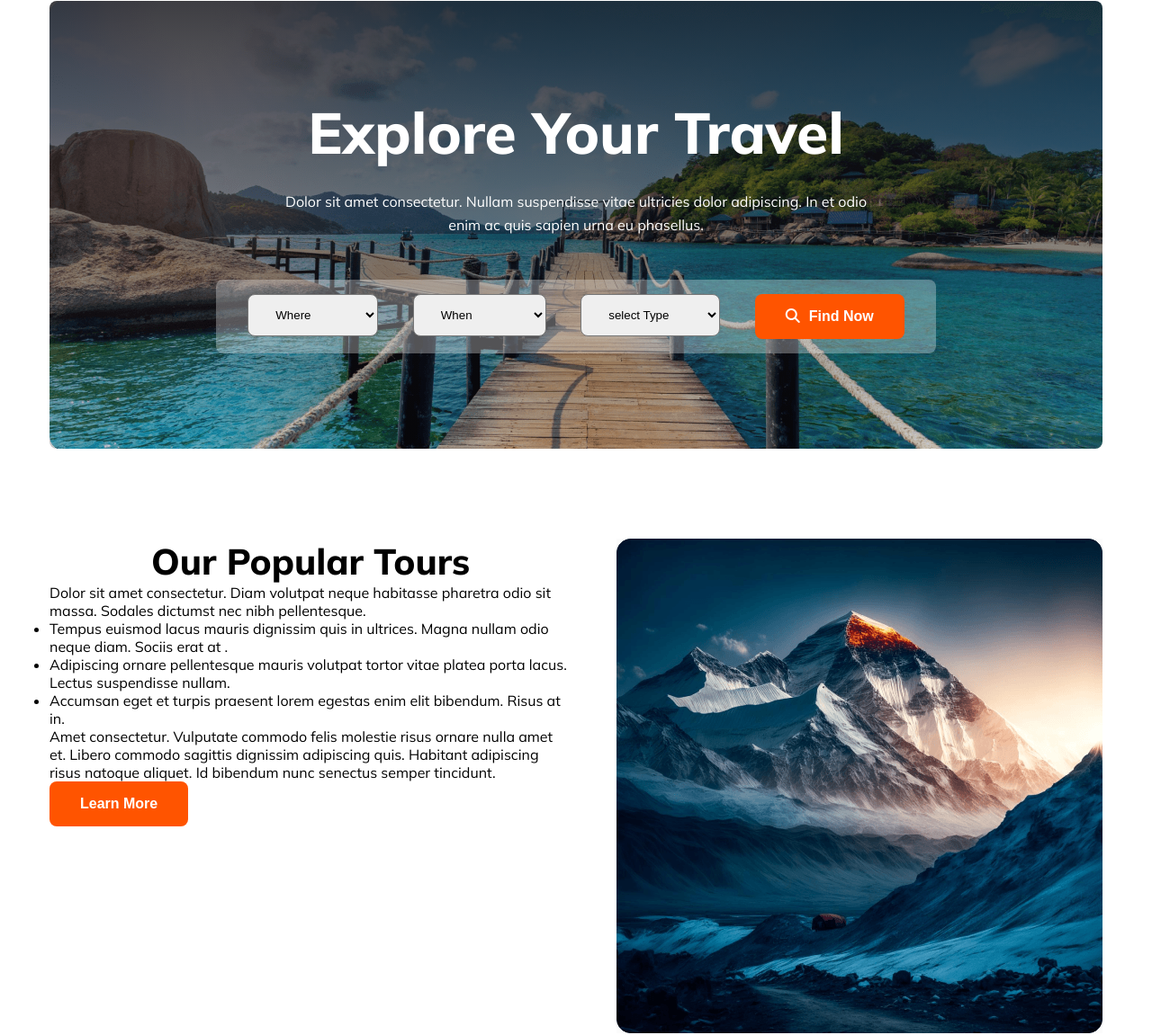
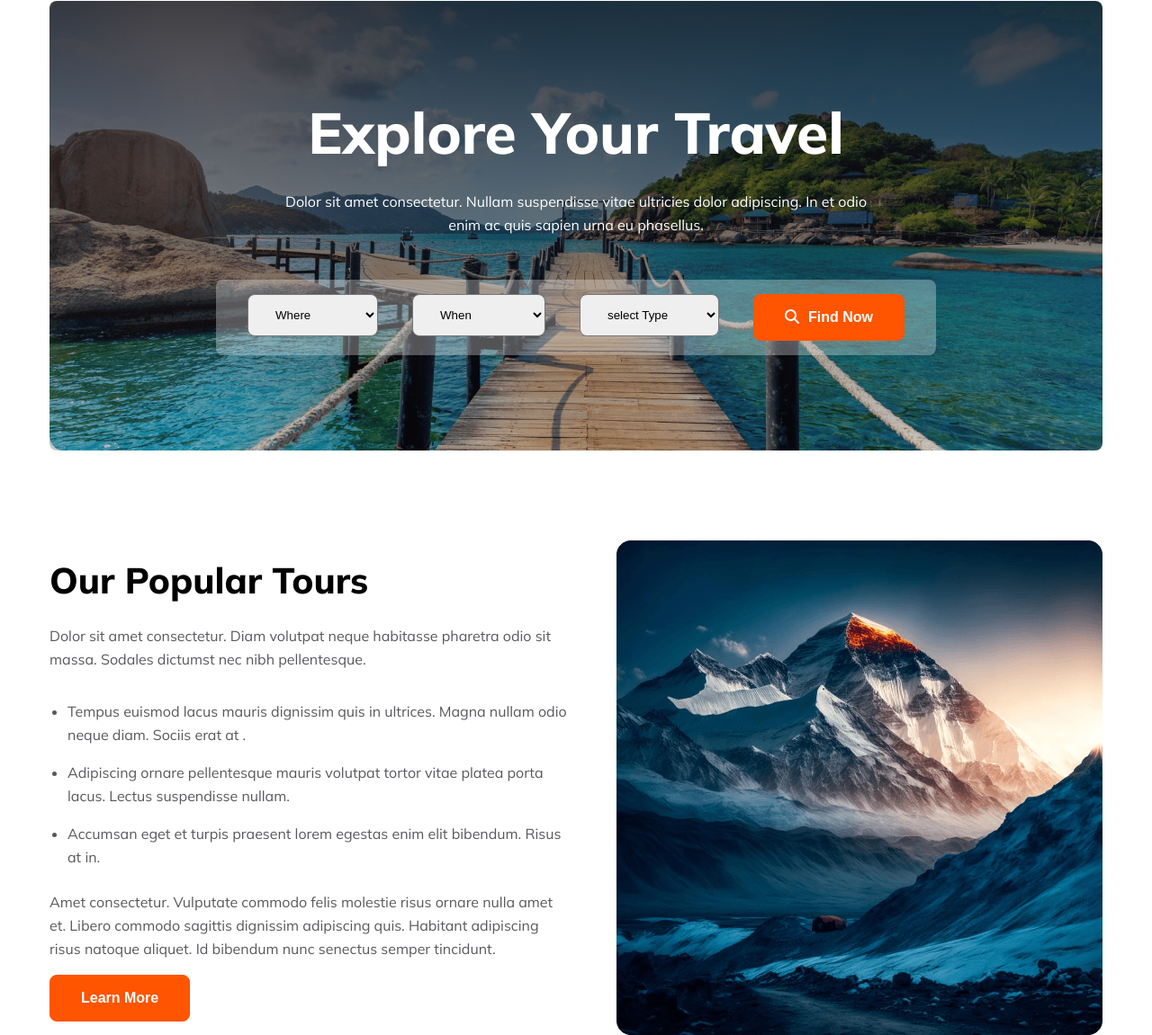
Before and after one commit to mehedi950/Journey-Rover, a plain HTML site: page index.html in a window 1280 px wide. Shown: the part 145-1296 px from the top of the page at 90% size. Drawn offline with Linux system fonts and the light colour scheme.

Commit message:
add tour section

```diff
--- a/styles/responsive.css
+++ b/styles/responsive.css
@@ -31,4 +31,10 @@
   .search_box button {
     width: 100%;
   }
+
+  /* tour responsive  */
+  .tour_wrapper {
+    flex-direction: column;
+    padding: 50px 15px;
+  }
 }
--- a/styles/style.css
+++ b/styles/style.css
@@ -33,6 +33,8 @@ body {
   font-weight: 700;
   border: none;
   padding: 16px 34px;
+  border: 1px solid var(--primary-color);
+  cursor: pointer;
 }
 /* nav section styles  */
 .container_wrapper {
@@ -145,12 +147,38 @@ body {
   padding: 100px 0;
   display: flex;
   gap: 50px;
+  align-items: center;
 }
 .tour_wrapper h3 {
   color: var(--black-color);
-  text-align: center;
   font-size: 40px;
   font-weight: 800;
+}
+.tour_wrapper p {
+  color: var(--sub-color);
+  font-size: 16px;
+  font-weight: 400;
+  line-height: 26px;
+  padding-top: 24px;
+}
+.tour_wrapper ul {
+  padding-top: 16px;
+  padding-left: 20px;
+}
+.tour_wrapper ul li {
+  color: var(--sub-color);
+  font-size: 16px;
+  font-weight: 400;
+  line-height: 26px;
+  padding-top: 16px;
+}
+.tour_wrapper button {
+  margin-top: 16px;
+  transition: all linear 0.3s;
+}
+.tour_wrapper button:hover {
+  background-color: transparent;
+  color: var(--black-color);
 }
 
 /* ...........................  */
```
